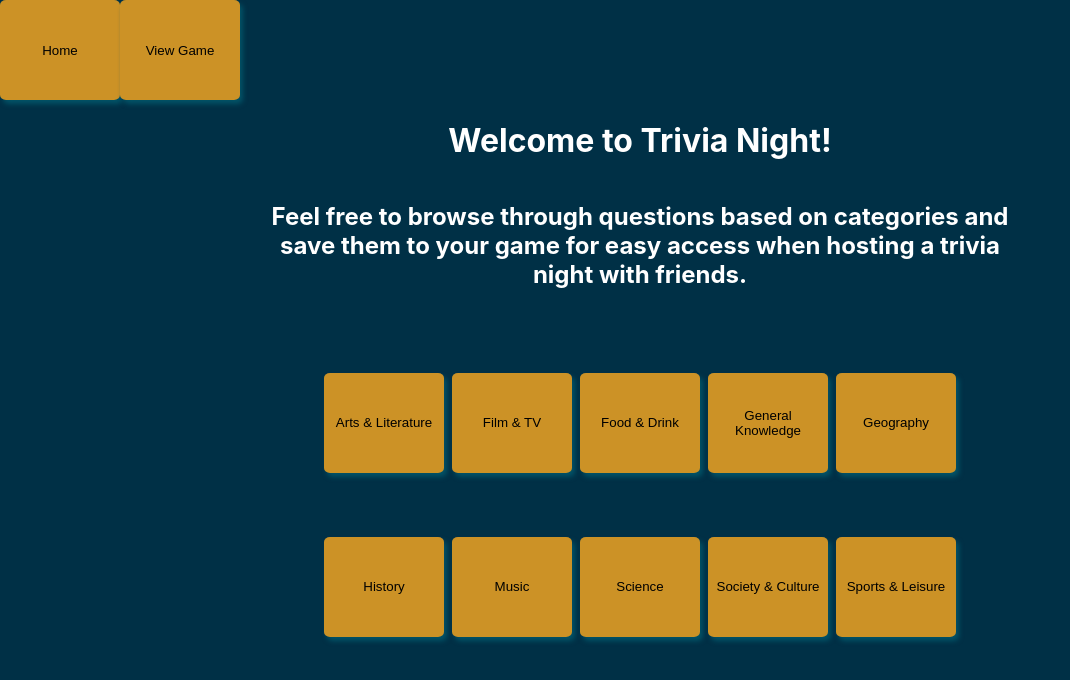
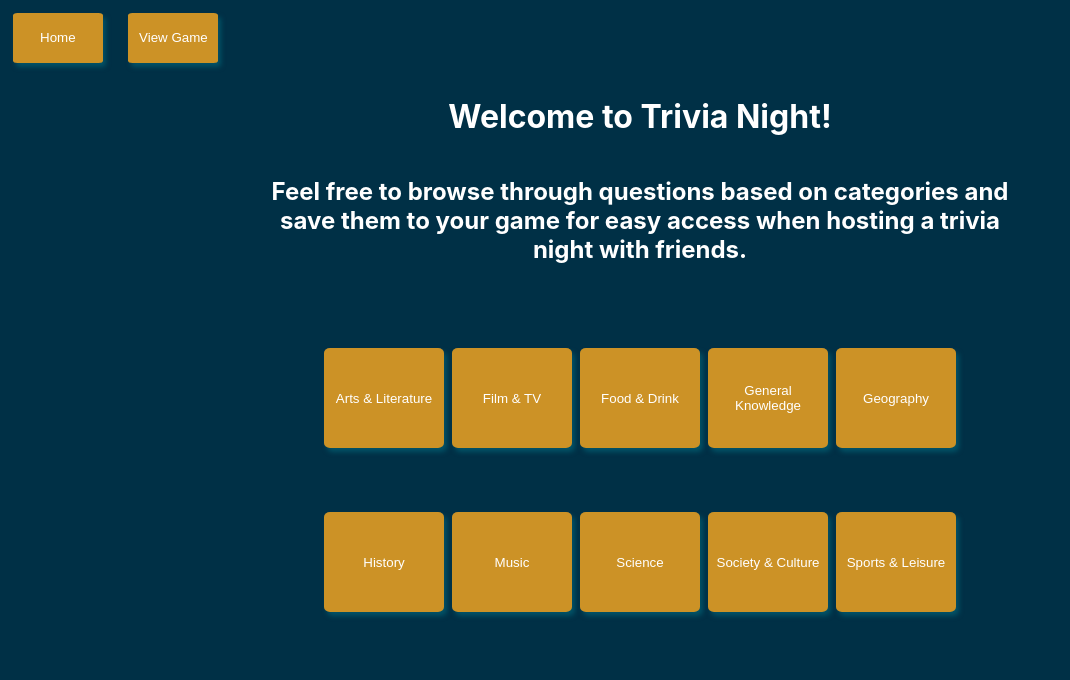
Before and after one commit to gjax78/trivia-night, a React (Create React App) app: page / in a window 1280 px wide. Shown: the top 680 px of the page, without its empty margins (0-1070 px from the left). Built offline with nearby package versions, Linux system fonts and the light colour scheme.

Commit message:
Change font color and cursor

```diff
--- a/src/components/App/App.css
+++ b/src/components/App/App.css
@@ -1,42 +1,3 @@
 .App {
   text-align: center;
 }
-
-.App-logo {
-  height: 40vmin;
-  pointer-events: none;
-}
-
-@media (prefers-reduced-motion: no-preference) {
-  .App-logo {
-    animation: App-logo-spin infinite 20s linear;
-  }
-}
-
-.App-header {
-  background-color: #282c34;
-  min-height: 100vh;
-  display: flex;
-  flex-direction: column;
-  align-items: center;
-  justify-content: center;
-  font-size: calc(10px + 2vmin);
-  color: white;
-}
-
-.App-link {
-  color: #61dafb;
-}
-
-@keyframes App-logo-spin {
-  from {
-    transform: rotate(0deg);
-  }
-  to {
-    transform: rotate(360deg);
-  }
-}
-
-body {
-  color: white;
-}
--- a/src/components/Categories/Categories.css
+++ b/src/components/Categories/Categories.css
@@ -1,9 +1,12 @@
 body {
   height: 100%;
   background-color: #003046;
+  color: #FFFFFF;
 }
 
 button {
+  cursor: pointer;
+  color: #FFFFFF;
   background-color: #CC9226;
   height: 100px;
   width: 120px;
--- a/src/components/Header/Header.css
+++ b/src/components/Header/Header.css
@@ -5,3 +5,9 @@
   display: flex;
   flex-direction: column;
 }
+
+.home, .view-game {
+  width: 90px;
+  height: 50px;
+  margin: 1%;
+}
```
